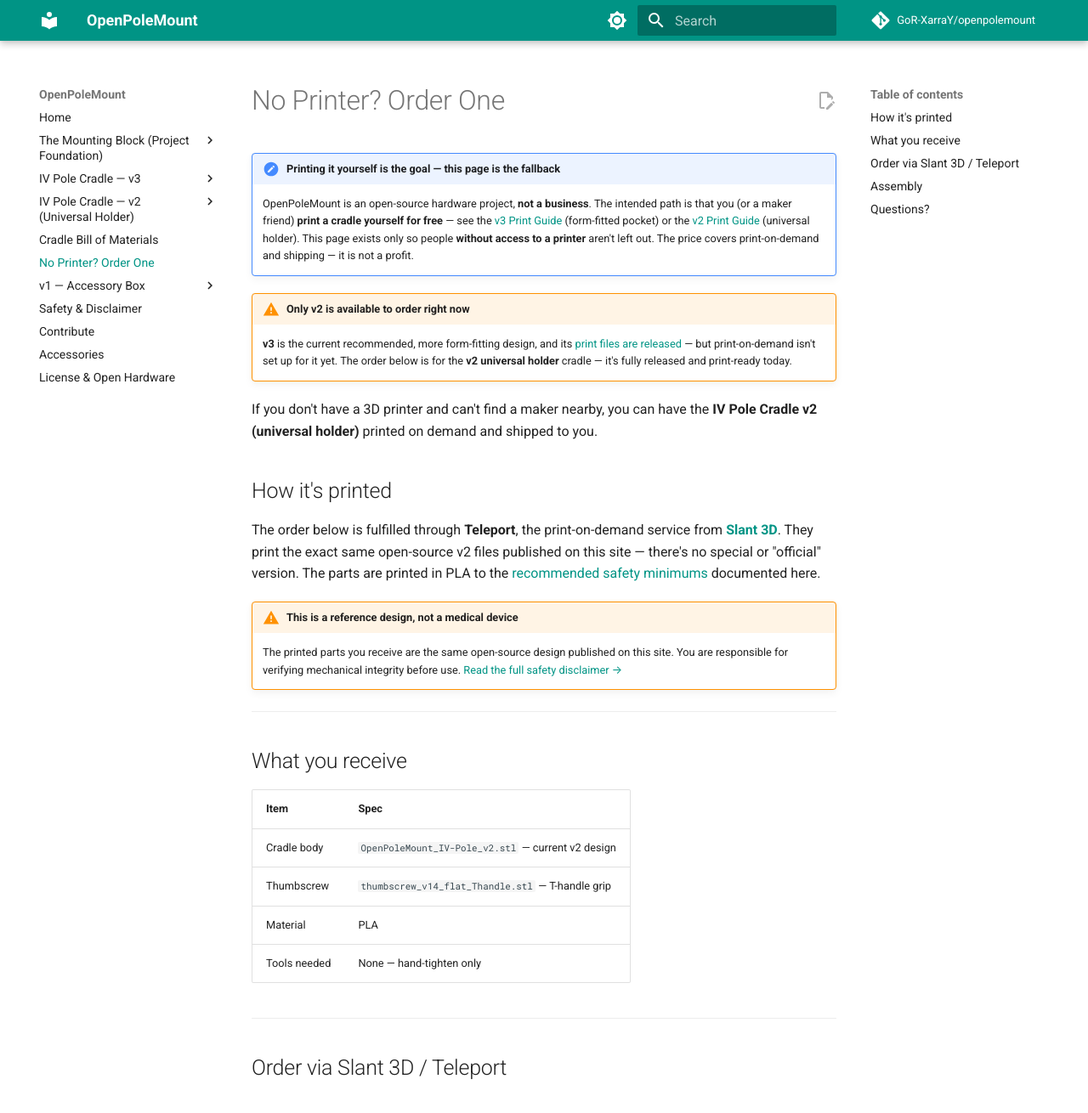
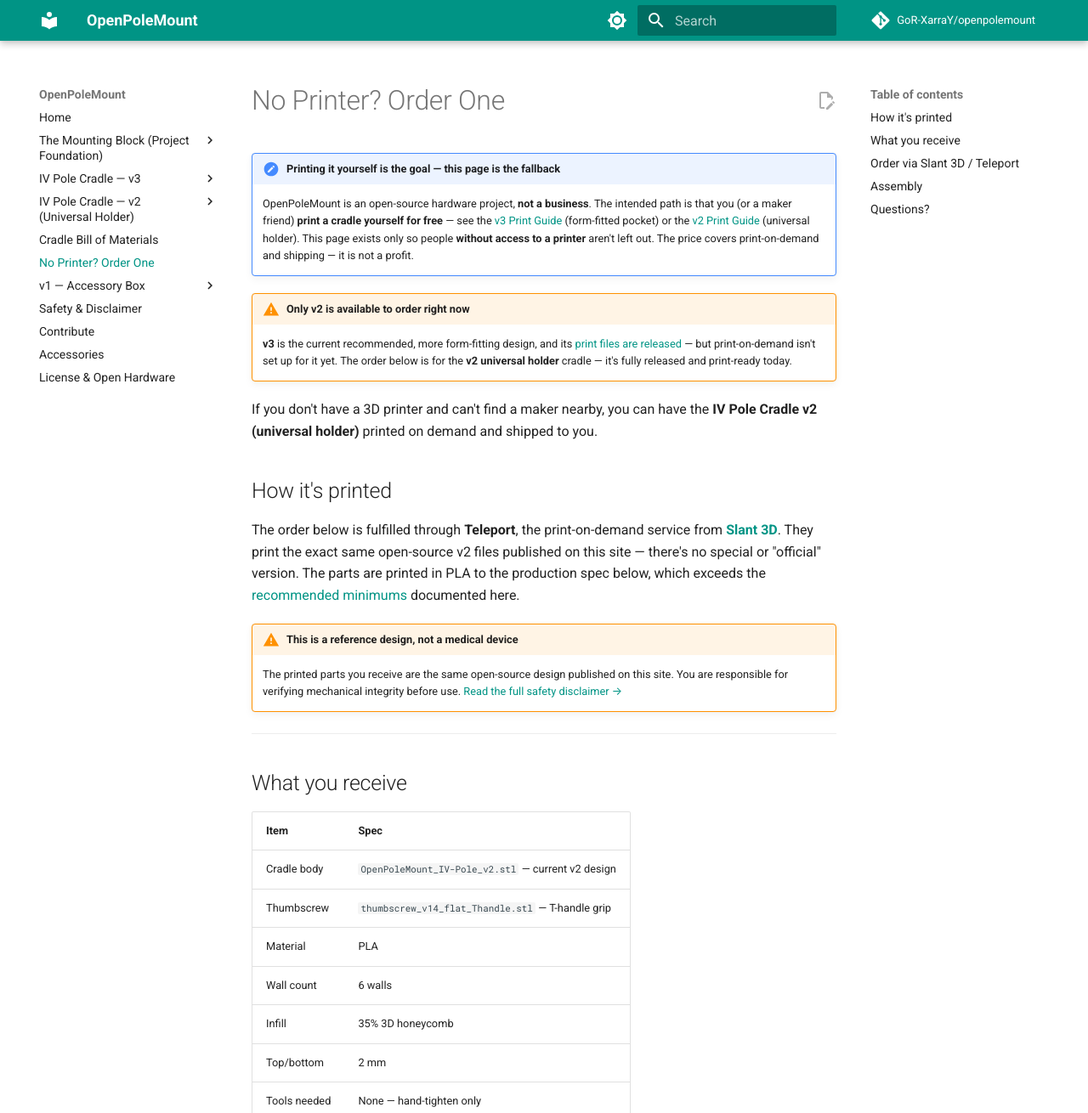
Before and after one commit to GoR-XarraY/openpolemount, an MkDocs documentation site: the page built from docs/order.md, in a window 1280 px wide and 1400 px high, cut to the strip 0-1310 px from the top of the window. Shown: the whole strip at 85% size. Built offline with MkDocs 1.6.1 and Material for MkDocs 9.7.7, drawn with Linux system fonts in a browser that asks for light colours; comment, search, counter and statistics services are not loaded.

Commit message:
docs: restore Slant 3D / Teleport production print spec on order page
The original order page documented the print-on-demand production spec
(6 walls, 35% 3D honeycomb, 2 mm top/bottom, PLA) that the Teleport
portal actually prints to; it was lost when the page was slimmed. The
spec rows are back in the "What you receive" table, framed as the
production spec that exceeds the DIY recommended minimums (1 mm walls /
25% infill).

Co-Authored-By: Claude Fable 5 <noreply@anthropic.com>

```diff
--- a/docs/order.md
+++ b/docs/order.md
@@ -28,8 +28,8 @@ If you don't have a 3D printer and can't find a maker nearby, you can have the
 The order below is fulfilled through **Teleport**, the print-on-demand service from
 **[Slant 3D](https://www.slant3d.com/)**. They print the exact same open-source v2
 files published on this site — there's no special or "official" version. The parts
-are printed in PLA to the [recommended safety minimums](iv-pole-v2/print-settings.md)
-documented here.
+are printed in PLA to the production spec below, which exceeds the
+[recommended minimums](iv-pole-v2/print-settings.md) documented here.
 
 !!! warning "This is a reference design, not a medical device"
     The printed parts you receive are the same open-source design published on this site.
@@ -45,6 +45,9 @@ documented here.
 | Cradle body | `OpenPoleMount_IV-Pole_v2.stl` — current v2 design |
 | Thumbscrew | `thumbscrew_v14_flat_Thandle.stl` — T-handle grip |
 | Material | PLA |
+| Wall count | 6 walls |
+| Infill | 35% 3D honeycomb |
+| Top/bottom | 2 mm |
 | Tools needed | None — hand-tighten only |
 
 ---
```
